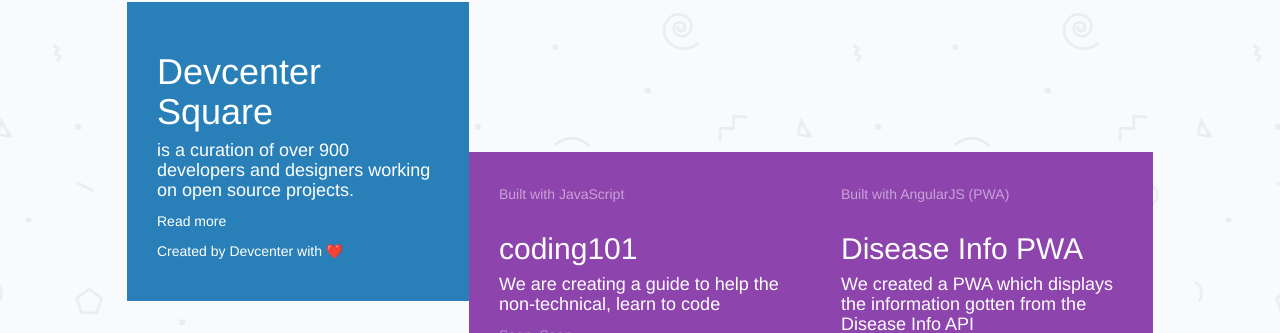
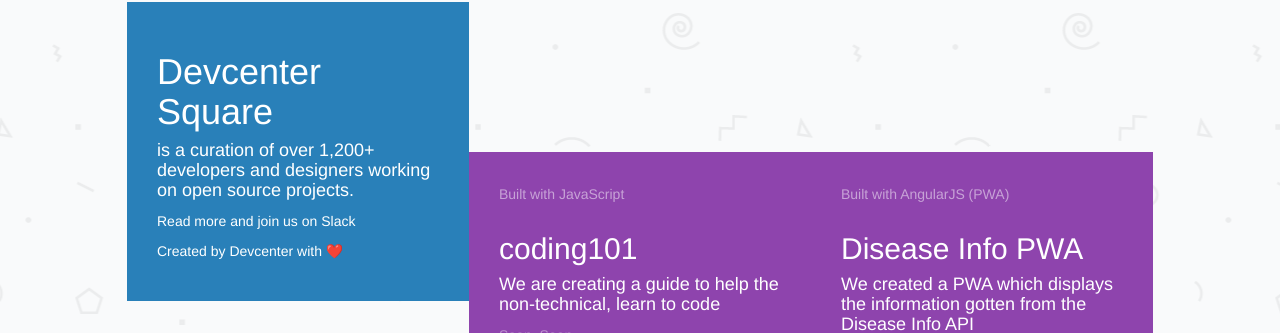
Before and after one commit to devcenter-square/devcenter-square.github.io, a Jekyll site: the page built from index.html, in a window 1280 px wide. Shown: the part 238-571 px from the top of the page. Built offline with Jekyll 4.4.1, drawn with Linux system fonts in a browser that asks for light colours; some web fonts are replaced.

Commit message:
Update index.html
Updated member count

```diff
--- a/index.html
+++ b/index.html
@@ -5,8 +5,8 @@
     <div class="col-md-4 col-xs-12 no-padder">
         <div class="box box-1 bg-2">
             <h1>Devcenter Square</h1>
-            <h4>is a curation of over 900 developers and designers working on open source projects.</h4>
-            <p><a href="http://bit.ly/dcs-wiki">Read more</a></p>
+            <h4>is a curation of over 1,200+ developers and designers working on open source projects.</h4>
+            <p><a href="http://bit.ly/dcs-wiki">Read more and join us on Slack</a></p>
             <p>Created by <a href="http://devcenter.co" title="Devcenter">Devcenter</a> with ❤️</p>
         </div>
     </div>
```
